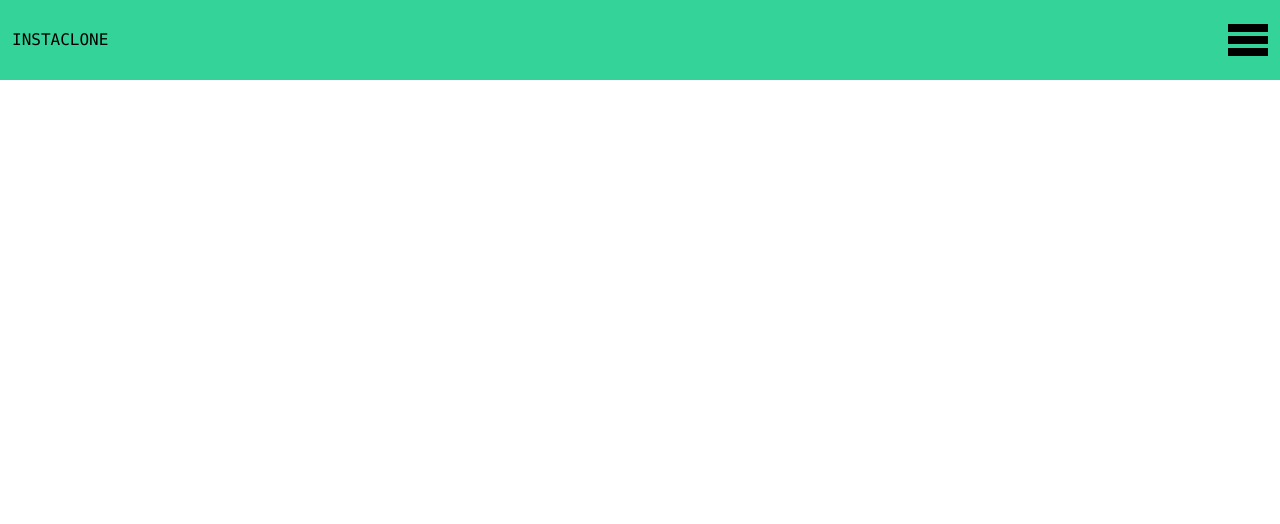
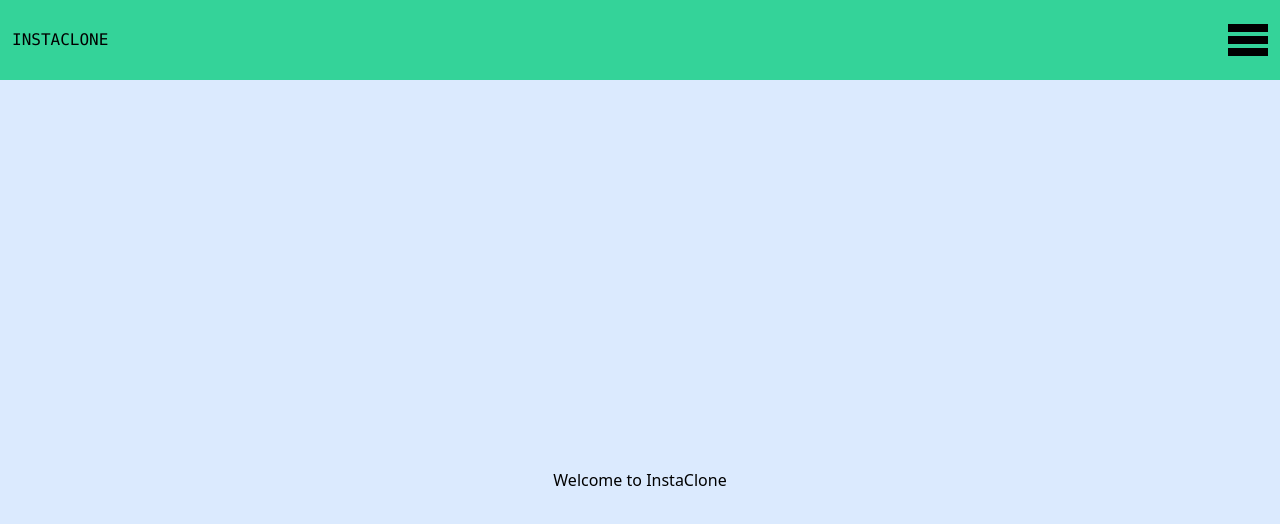
Before and after one commit to james-webdev/MERN_SocialNetwork_React_Front, a React (Create React App) app: page / in a window 1280 px wide. Shown: the top 524 px of the page. Built offline with nearby package versions, Linux system fonts and the light colour scheme.

Commit message:
styling home page

```diff
--- a/src/core/Home.js
+++ b/src/core/Home.js
@@ -4,7 +4,10 @@ import React from 'react'
 const Home = () => (
 
 <div>
-<header className="h-20 bg-green-400 flex items-center justify-between">
+<header>
+
+<nav className="h-20 bg-green-400 flex items-center justify-between">
+
 <div>
    <p className="p-3 font-mono">INSTACLONE</p>
 </div>
@@ -18,6 +21,14 @@ const Home = () => (
 </svg>
    </button>
 </div>
+</nav>
+
+<div className="h-screen bg-blue-100 flex items-center justify-center">
+<p>
+Welcome to InstaClone
+</p>
+</div>
+
 </header>
 
 
```
Also changed, not shown: 1 other file (tests, documents, lock files or other folders).
